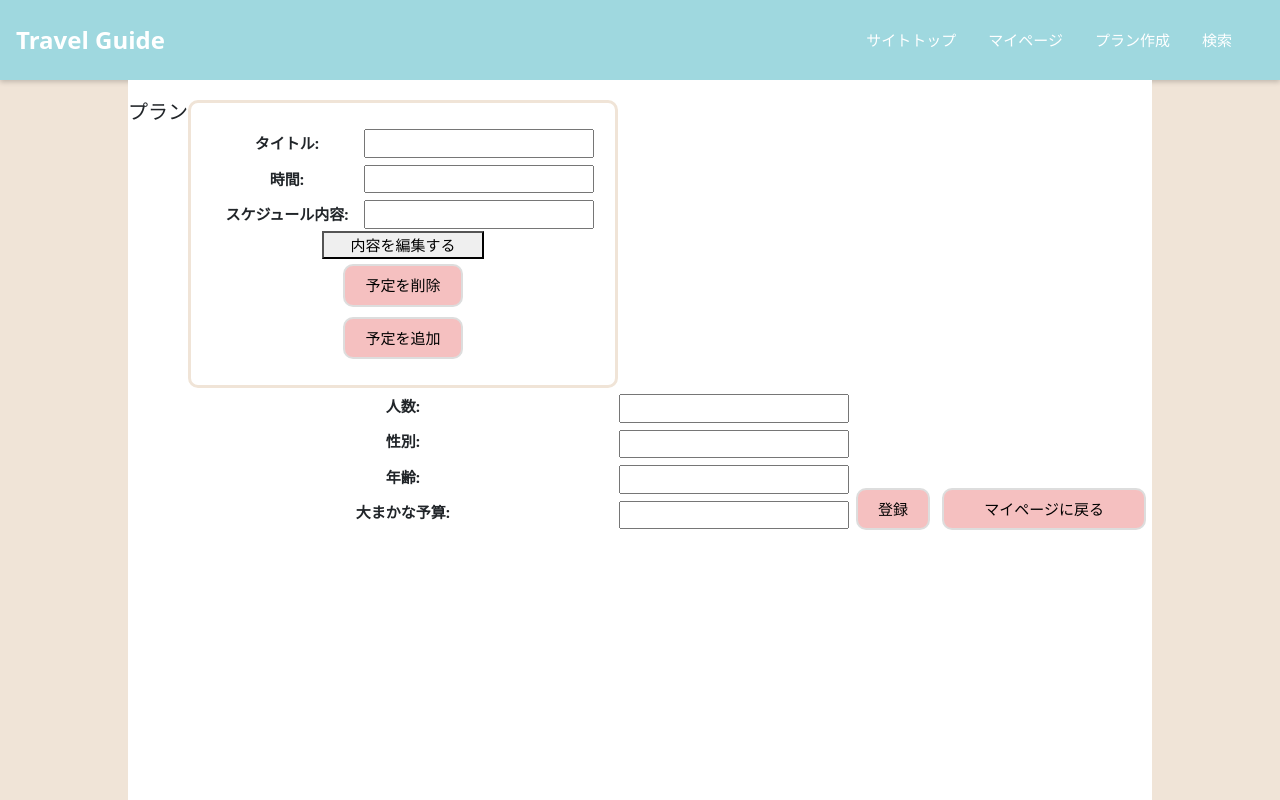
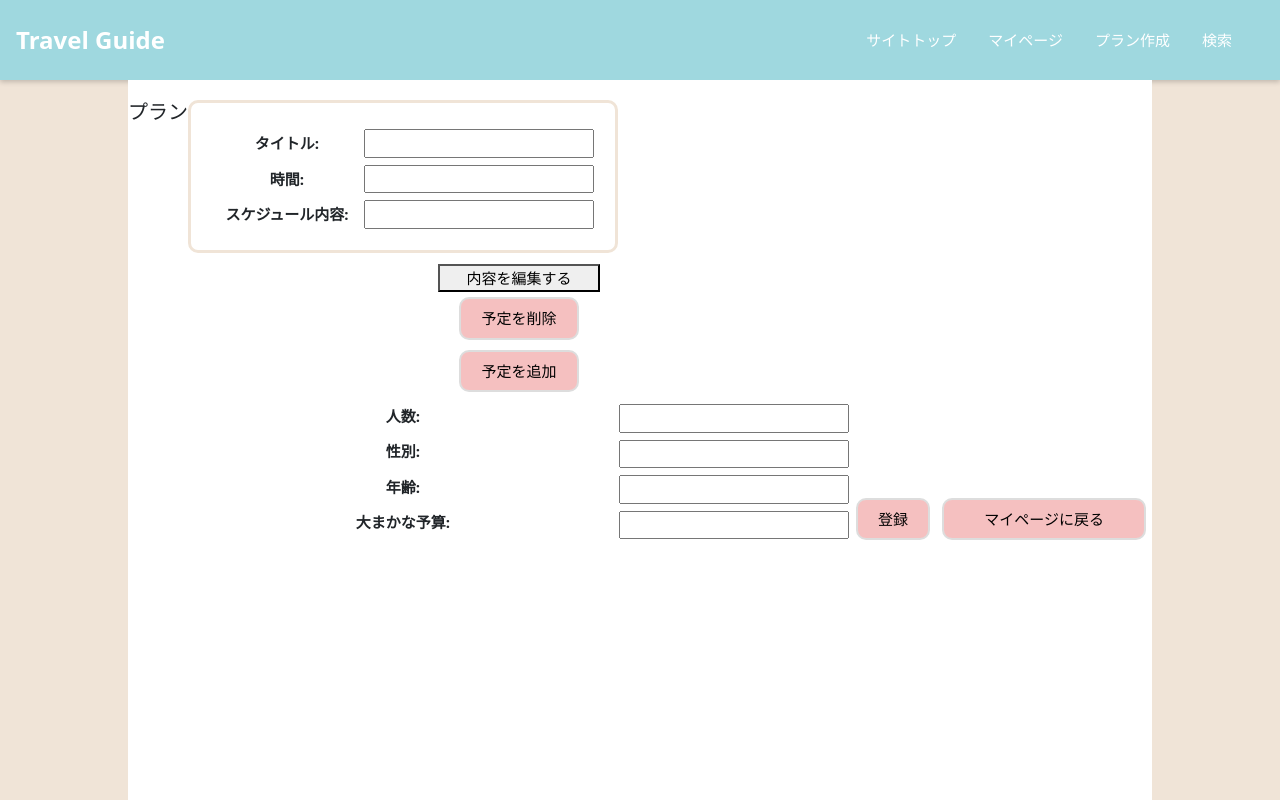
Before and after one commit to kana1999/my_portforio, a React (Create React App) app in the folder my-app/: page /Page3 in a window 1280 px wide. Built offline with nearby package versions, Linux system fonts and the light colour scheme.

Commit message:
フォームの枠編集

```diff
--- a/my-app/src/components/page3.css
+++ b/my-app/src/components/page3.css
@@ -9,7 +9,12 @@
 .Plancategory {
     border:solid 3px #F0E4D7;
     border-radius: 10px;
-    padding: 20px;
+    padding: 10px;
+    margin-bottom: 10px;
+}
+
+.FormWrapper {
+    margin: 10px;
 }
 
 input {
--- a/my-app/src/components/page3.jsx
+++ b/my-app/src/components/page3.jsx
@@ -55,9 +55,10 @@ export const Page3 = () => {
                 <h1>プラン</h1>
                 <table>
                   <tbody>
-                  <div className="Plancategory">
                     {formData.map((data, index) => (
+                      <div className="Plancategory">
                         <PlanForm formData={data} handleChange={handleChange} index={index} key={index} />
+                    </div>
                     ))}
 
                     <tr>
@@ -75,7 +76,6 @@ export const Page3 = () => {
                           <button className="PlanDateil" onClick={ addElement }>予定を追加</button>
                       </td>
                     </tr>
-                    </div>
                     {/* gender, age, cost, person のみ一度だけ表示 */}
                     <tr>
                       <th><label>人数:</label></th>
@@ -138,6 +138,7 @@ const PlanForm = ({ formData, handleChange, index }) => {
   // 新しい要素を追加する関数
 
   return (
+    <div className="FormWrapper">
       <>
         <tr>
             <th><label>タイトル:</label></th>
@@ -173,5 +174,6 @@ const PlanForm = ({ formData, handleChange, index }) => {
             </td>
         </tr>
       </>
+    </div>
   );
 };
```
